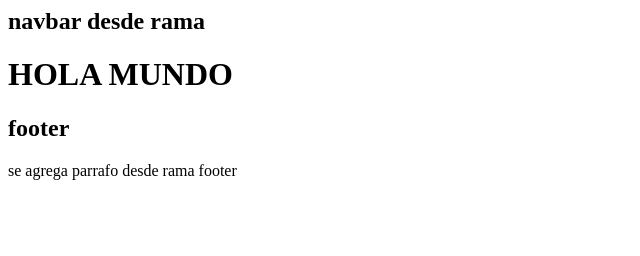
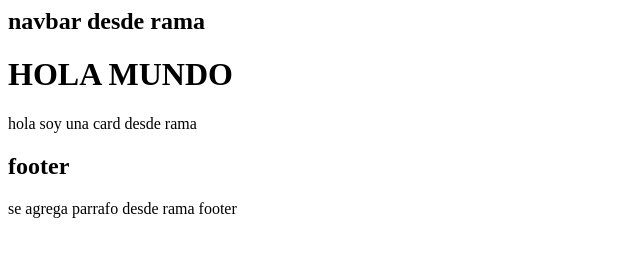
Before and after one commit to ESTEFANIAAVILA89/practica-brunch, a plain HTML site: page index.html in a window 1280 px wide. Shown: the whole page, without its empty margins (0-640 px from the left). Drawn offline with Linux system fonts and the light colour scheme.

Commit message:
div en main

```diff
--- a/index.html
+++ b/index.html
@@ -10,6 +10,7 @@
 </nav>
 <main>
   <h1>HOLA MUNDO</h1>
+  <div>hola soy una card desde rama</div>
   </main>
   <footer>
     <h2>footer</h2>
```
